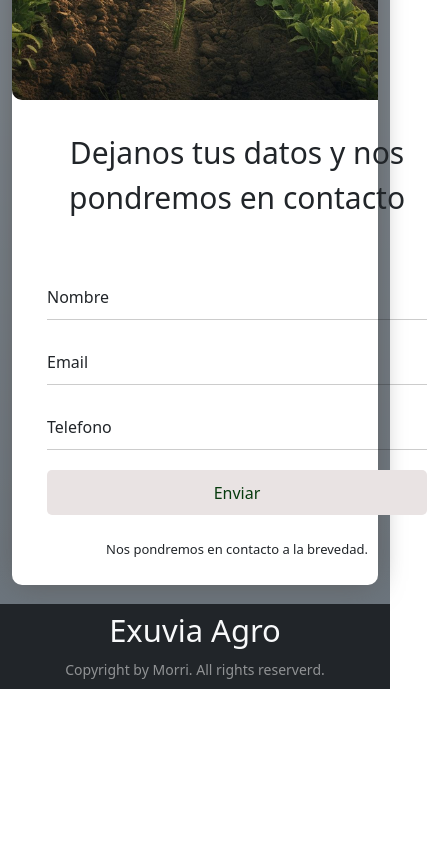
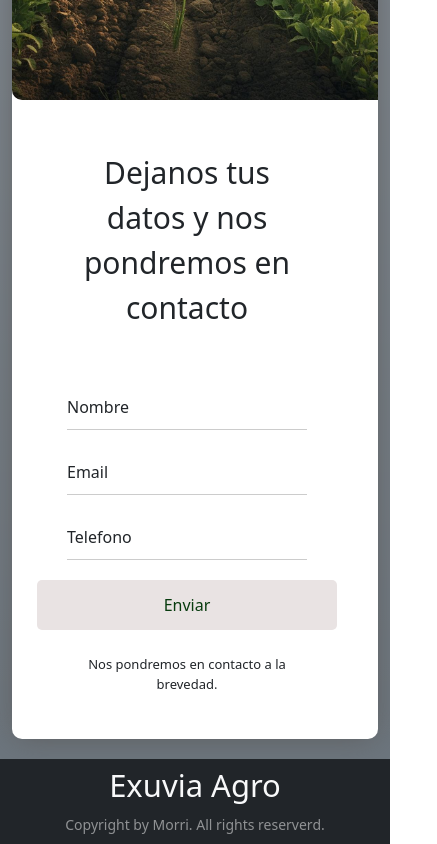
Before and after one commit to Morri17/exuviaweb2, a React (Vite) app: page / in a window 390 px wide. Shown: the part 4019-4863 px from the top of the page, 437 px wide, since content can reach past the window. Before the commit the page ends 4708 px from the top, so only its background shows below. Built offline with nearby package versions, Linux system fonts and the light colour scheme.

Commit message:
mejoramos responsiive

```diff
--- a/src/CSS/Contact.css
+++ b/src/CSS/Contact.css
@@ -4,6 +4,7 @@
 .form-area {
   padding-top: 5%;
   padding-bottom: 5%;
+
 }
 .row.single-form {
   border-radius: 10px 10px 10px 10px;
@@ -23,6 +24,7 @@
 .left h1 {
   margin: 10px;
   text-align: center;
+  align-items: center;
   font-family: poppins;
   color: #001157;
   -webkit-text-stroke-width: 0.5px;
@@ -52,6 +54,8 @@
   position: relative;
 }
 .input-field {
+  text-align: center;
+  align-items: center;
   display: flex;
   flex-direction: column;
   position: relative;
@@ -77,8 +81,11 @@
 }
 
 .input-box {
+  padding: 20px;
   width: 400px;
   box-sizing: border-box;
+  text-align: center;
+  align-items: center;
 }
 .input-box header {
   padding: 5px;
@@ -112,7 +119,8 @@
   color: rgb(7, 59, 14);
   border: none;
   outline: none;
-  height: 45px;
+  width: 300px;
+  height: 50px;
   background: #e9e3e3;
   border-radius: 5px;
   transition: 0.4s;
@@ -137,11 +145,19 @@ span a:hover {
   color: #000;
 }
 
-@media (min-width: 968px) and (max-width: 991px) {
+@media (min-width: 380px) and (max-width: 997px) {
   .right i {
     top: -52px;
     transform: rotate(90deg);
     left: 50%;
+  }
+
+  .input-box {
+    padding: 20px;
+    width: 300px;
+    box-sizing: border-box;
+    text-align: center;
+    align-items: center;
   }
 }
 
```
